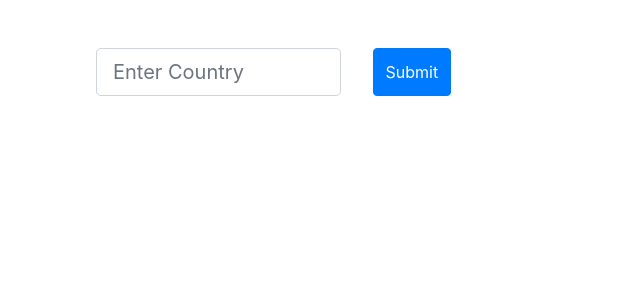
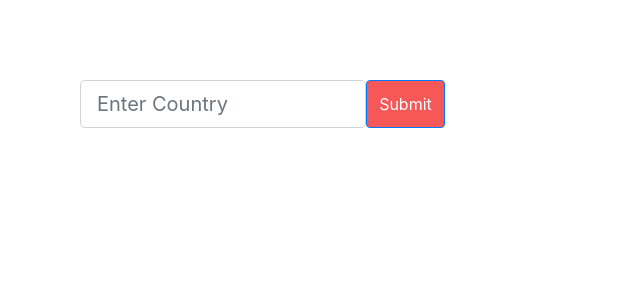
Before and after one commit to mvishnurana1/covid_tracker, a React (Create React App) app: page / in a window 1280 px wide. Shown: the top 300 px of the page, without its empty margins (0-640 px from the left). Built offline with nearby package versions, Linux system fonts and the light colour scheme.

Commit message:
Moved away styles to the components stylesheet

```diff
--- a/src/component/Form/Form.css
+++ b/src/component/Form/Form.css
@@ -1,12 +1,26 @@
 .formContainer {
+  display: flex;
   margin: 3rem;
   width: 30%;
 }
 
 .formAlignment {
   display: flex;
+  justify-content: space-between;
+}
+
+.submit {
+  background-color: #f65858;
+  outline: #f65858;
+}
+
+.submit:hover {
+  background-color: #f65858;
+  text-decoration: none;
+  outline: none;
 }
 
 .page {
-  margin: 3rem;
+  padding: 2rem;
+  background-color: #fff;
 }
--- a/src/component/Form/Form.jsx
+++ b/src/component/Form/Form.jsx
@@ -65,14 +65,13 @@ class Forms extends Component {
         <Form.Group className='formAlignment'>
           <Form.Control
             size="lg"
-          style={{ marginRight: '2rem' }}
             placeholder="Enter Country"
             onChange={(e) => this.handleChange(e)}
             country={this.state.country}
             value={this.state.country}
           />
           <Button
-          variant="primary"
+            className="submit"
             value="country"
             type="submit">
             Submit
```
Lines whose indentation alone changed are shown as unchanged.
